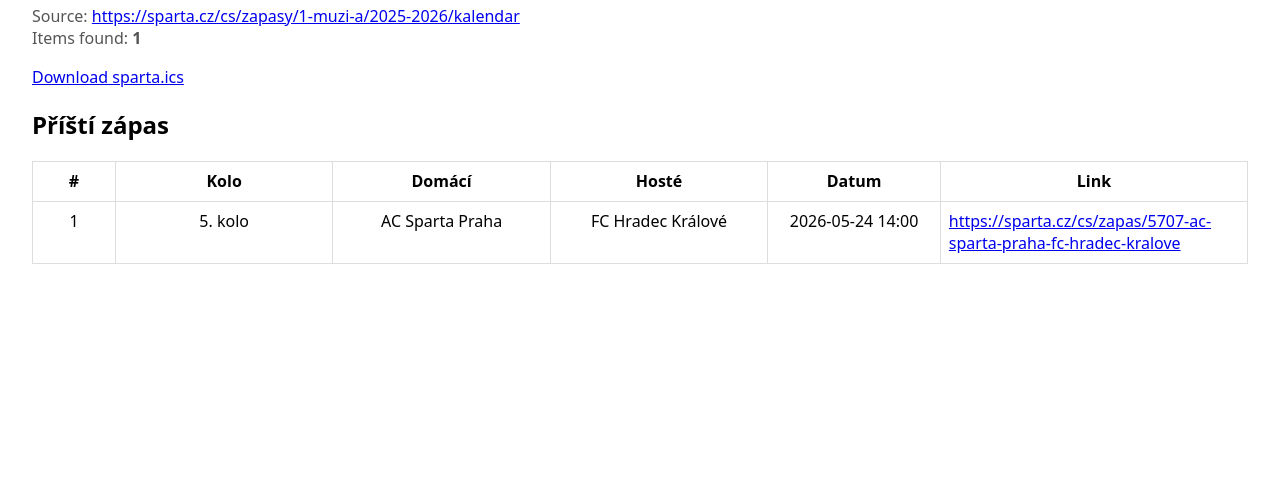
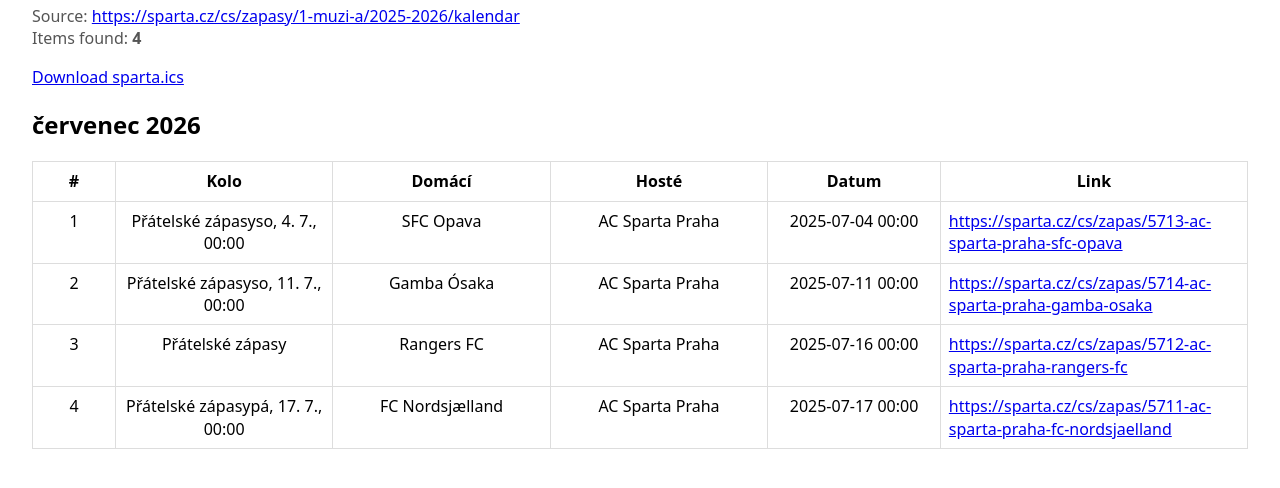
Before and after one commit to Pavhan/sparta-events-calendar, a website: page docs/index.html in a window 1280 px wide. Shown: the part 80-568 px from the top of the page. Drawn offline with Linux system fonts and the light colour scheme.

Commit message:
chore: update sparta report + ics

```diff
--- a/docs/index.html
+++ b/docs/index.html
@@ -24,14 +24,14 @@
 <body>
   <h1>Sparta scrape report</h1>
   <p class="meta">Source: <a href="https://sparta.cz/cs/zapasy/1-muzi-a/2025-2026/kalendar" target="_blank" rel="noreferrer">https://sparta.cz/cs/zapasy/1-muzi-a/2025-2026/kalendar</a><br/>
-  Items found: <strong>1</strong></p>
+  Items found: <strong>4</strong></p>
 
   <p>
     <a href="./sparta.ics">Download sparta.ics</a>
   </p>
 
 
-        <h2>Příští zápas</h2>
+        <h2>červenec 2026</h2>
         <table>
           <thead>
             <tr>
@@ -47,11 +47,41 @@
 
             <tr>
               <td>1</td>
-              <td>5. kolo</td>
+              <td>Přátelské zápasyso, 4. 7., 00:00</td>
+              <td>SFC Opava</td>
               <td>AC Sparta Praha</td>
-              <td>FC Hradec Králové</td>
-              <td>2026-05-24 14:00</td>
-              <td style="text-align:left"><a href="https://sparta.cz/cs/zapas/5707-ac-sparta-praha-fc-hradec-kralove" target="_blank" rel="noreferrer">https://sparta.cz/cs/zapas/5707-ac-sparta-praha-fc-hradec-kralove</a></td>
+              <td>2025-07-04 00:00</td>
+              <td style="text-align:left"><a href="https://sparta.cz/cs/zapas/5713-ac-sparta-praha-sfc-opava" target="_blank" rel="noreferrer">https://sparta.cz/cs/zapas/5713-ac-sparta-praha-sfc-opava</a></td>
+            </tr>
+
+
+            <tr>
+              <td>2</td>
+              <td>Přátelské zápasyso, 11. 7., 00:00</td>
+              <td>Gamba Ósaka</td>
+              <td>AC Sparta Praha</td>
+              <td>2025-07-11 00:00</td>
+              <td style="text-align:left"><a href="https://sparta.cz/cs/zapas/5714-ac-sparta-praha-gamba-osaka" target="_blank" rel="noreferrer">https://sparta.cz/cs/zapas/5714-ac-sparta-praha-gamba-osaka</a></td>
+            </tr>
+
+
+            <tr>
+              <td>3</td>
+              <td>Přátelské zápasy</td>
+              <td>Rangers FC</td>
+              <td>AC Sparta Praha</td>
+              <td>2025-07-16 00:00</td>
+              <td style="text-align:left"><a href="https://sparta.cz/cs/zapas/5712-ac-sparta-praha-rangers-fc" target="_blank" rel="noreferrer">https://sparta.cz/cs/zapas/5712-ac-sparta-praha-rangers-fc</a></td>
+            </tr>
+
+
+            <tr>
+              <td>4</td>
+              <td>Přátelské zápasypá, 17. 7., 00:00</td>
+              <td>FC Nordsjælland</td>
+              <td>AC Sparta Praha</td>
+              <td>2025-07-17 00:00</td>
+              <td style="text-align:left"><a href="https://sparta.cz/cs/zapas/5711-ac-sparta-praha-fc-nordsjaelland" target="_blank" rel="noreferrer">https://sparta.cz/cs/zapas/5711-ac-sparta-praha-fc-nordsjaelland</a></td>
             </tr>
 
           </tbody>
```
Also changed, not shown: 1 other file.
